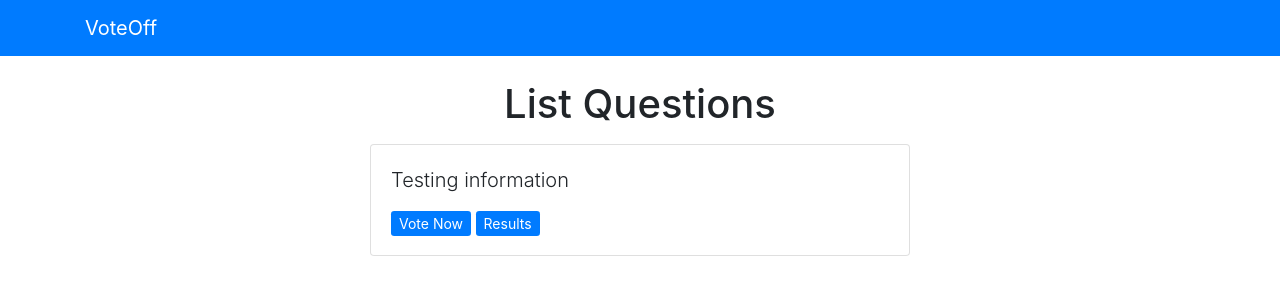
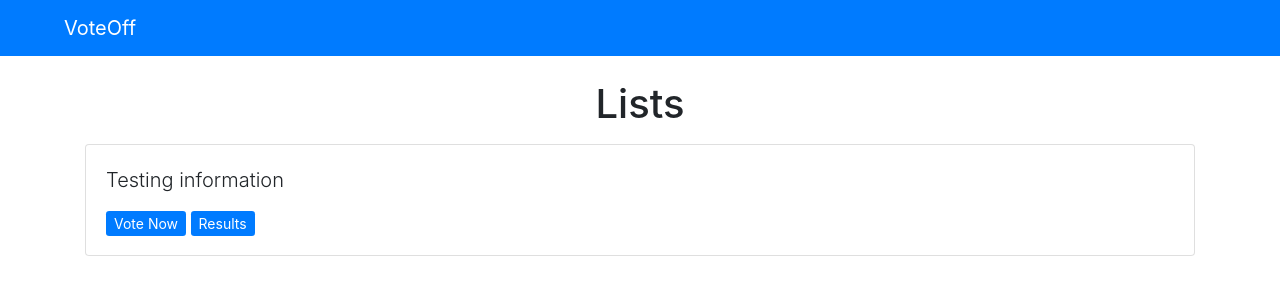
Before and after one commit to trey-sumida/voteoff-django, a Django app: page /lists/ in a window 1280 px wide. Shown: the top 300 px of the page. Run offline with Django 3.2, Linux system fonts and the light colour scheme; data comes from the database, SQL or seed files in the repository; both versions use the stored data as it was after the commit; some libraries are stand-ins or nearby versions.

Commit message:
kinda works

```diff
--- a/voteOff/lists/views.py
+++ b/voteOff/lists/views.py
@@ -1,8 +1,8 @@
 from django.shortcuts import render, get_object_or_404
-from .models import Question, Choice
 from django.template import loader
 from django.urls import reverse
-from django.http import HttpResponse, HttpResponseRedirect
+from django.http import Http404, HttpResponseRedirect
+from .models import Question, Choice
 
 # Get quesitons and display them
 def index(request):
--- /dev/null
+++ b/voteOff/static/css/main.css
@@ -0,0 +1,3 @@
+.navbar-content {
+    padding-left: 3rem;
+}
--- a/voteOff/templates/base.html
+++ b/voteOff/templates/base.html
@@ -1,3 +1,4 @@
+{% load static %}
 <!DOCTYPE html>
 <html lang="en">
 
@@ -7,16 +8,13 @@
     <title>VoteOff {% block title %}{% endblock %}</title>
     <link rel="stylesheet" href="https://stackpath.bootstrapcdn.com/bootstrap/4.4.1/css/bootstrap.min.css"
         integrity="sha384-Vkoo8x4CGsO3+Hhxv8T/Q5PaXtkKtu6ug5TOeNV6gBiFeWPGFN9MuhOf23Q9Ifjh" crossorigin="anonymous">
+        <link rel="stylesheet" type="text/css" href="{% static 'css/main.css' %}">
 </head>
 <body>
     <!-- NavBar -->
     {% include 'partials/_navbar.html' %}
     <div class="container">
-        <div class="row">
-            <div class="col-md-6 m-auto">
                 {% block content %}{% endblock %}
-            </div>
-        </div>
     </div>
 </body>
 </html>
--- a/voteOff/templates/lists/index.html
+++ b/voteOff/templates/lists/index.html
@@ -1,6 +1,6 @@
 {% extends 'base.html' %}
 {% block content %}
-<h1 class="text-center mb-3">List Questions</h1>
+<h1 class="text-center mb-3">Lists</h1>
 {% if latest_question_list %}
     {% for question in latest_question_list %}
         <div class="card mb-3">
--- a/voteOff/templates/partials/_navbar.html
+++ b/voteOff/templates/partials/_navbar.html
@@ -1,5 +1,5 @@
 <div class="navbar navbar-dark bg-primary mb-4">
-    <div class="container">
-        <a class="navbar-brand" href='/'>VoteOff</a>
-    </div>
+        <div class="navbar-content">
+                <a class="navbar-brand" href='/'>VoteOff</a>
+        </div>
 </div>
--- a/voteOff/voteOff/settings.py
+++ b/voteOff/voteOff/settings.py
@@ -27,6 +27,9 @@ DEBUG = True
 
 ALLOWED_HOSTS = []
 
+STATICFILES_DIRS = [
+    r"C:\Users\treys\OneDrive\Documents\GitHub\django-practice\voteOff\static"
+]
 
 # Application definition
 
```
Also changed, not shown: voteOff/templates/lists/detail.html (+15 -0 lines), voteOff/db.sqlite3.
